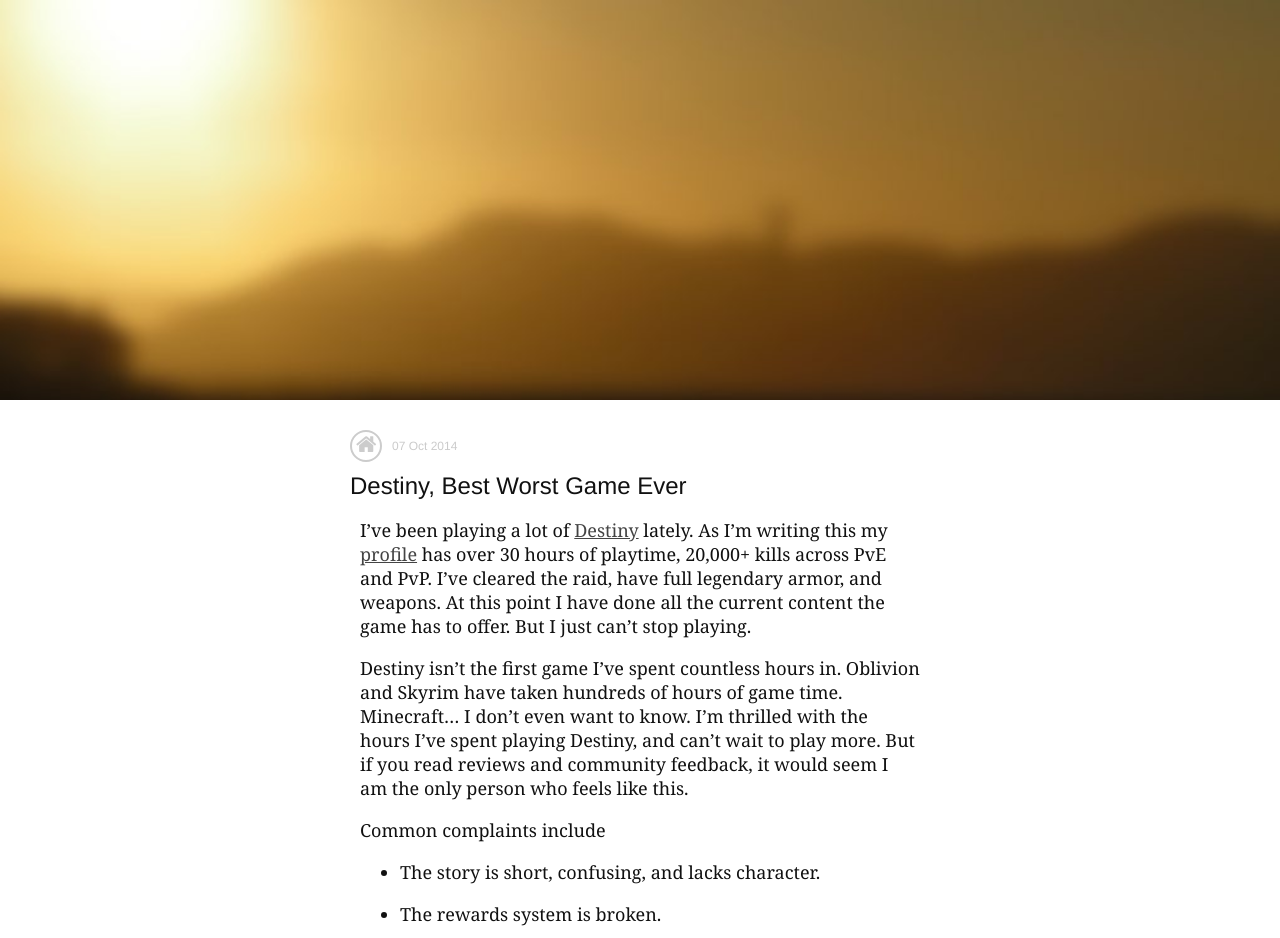
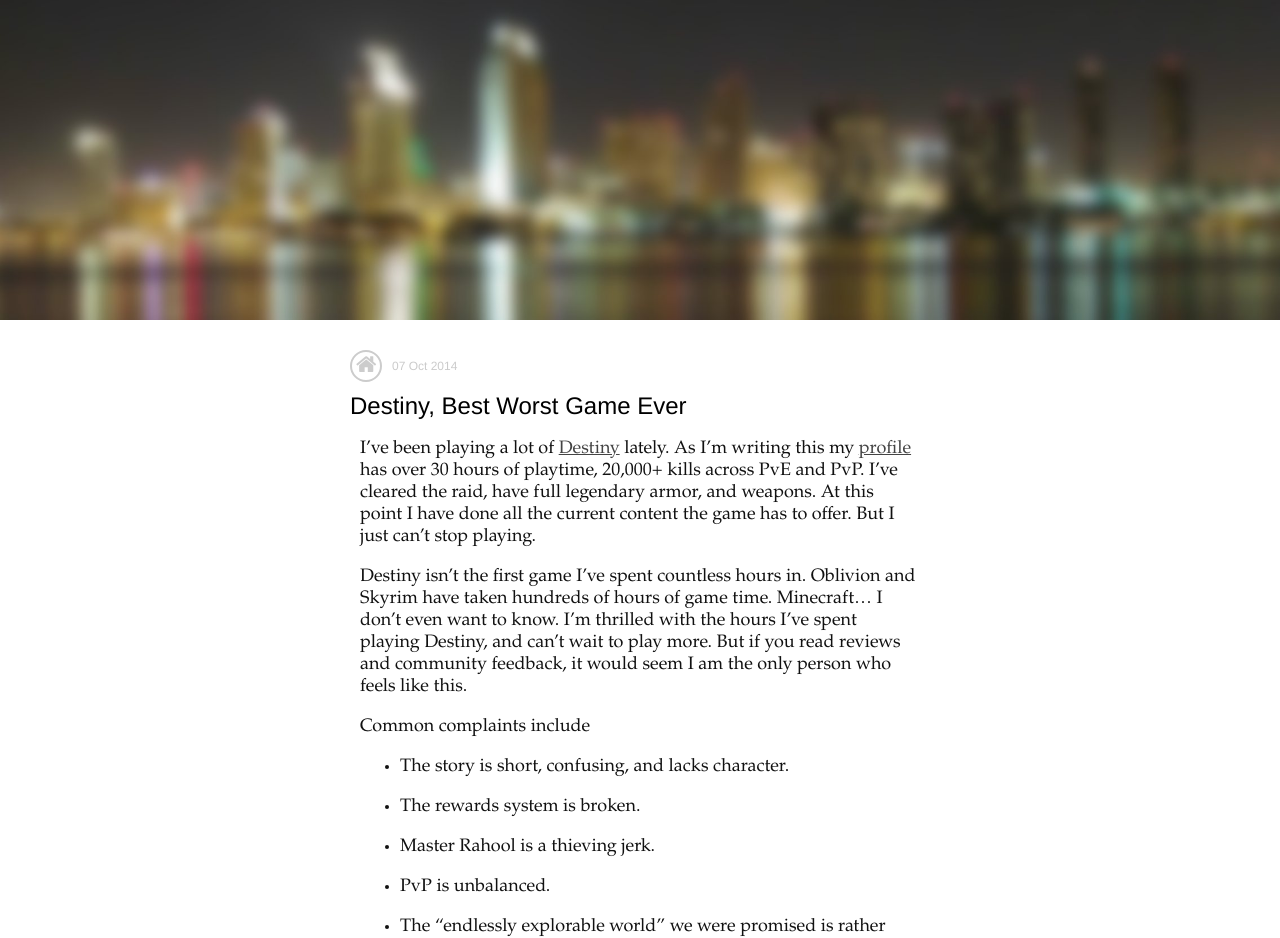
Before and after one commit to skylarsch/skylarsch.github.io, a Jekyll site: the page built from _posts/2014-10-07-destiny.md, in a window 1280 px wide. Shown: the top 938 px of the page. Built offline with Jekyll 4.4.1, drawn with Linux system fonts in a browser that asks for light colours; nearby versions of some CDN libraries; Markdown is read by kramdown in place of the engine named in the settings; comment, search, counter and statistics services are not loaded; some of the changed text lies outside the part shown.

Commit message:
Refactor into clean post

```diff
--- a/_includes/_scripts.html
+++ b/_includes/_scripts.html
@@ -23,5 +23,4 @@
 
   ga('create', 'UA-5809821-6', 'skylarsch.com');
   ga('send', 'pageview');
-
 </script>
--- /dev/null
+++ b/_includes/header.html
@@ -0,0 +1,4 @@
+<div class='header'>
+  <div id='header-image'>
+  </div>
+</div>
--- /dev/null
+++ b/_includes/post.html
@@ -0,0 +1,24 @@
+<div class="post">
+
+  <div class="meta">
+    {% if is_index != 1 %}
+      <a href="/">
+        <div class="home_link">
+          <i class="fa fa-home"></i>
+        </div>
+      </a>
+    {% endif %}
+    <div class="inner-meta">{{ post.date | date_to_string }}</div>
+    <div class="clear"></div>
+  </div>
+
+  <div class="title">
+    {% if post.link %}
+      <a href="{{ post.link }}">{{ post.title }} &#8594;</a>
+    {% else %}
+      <a href="{{ post.url }}">{{ post.title }}</a>
+    {% endif %}
+  </div>
+
+  <div class="body">{{ post.content | markdownify }}</div>
+</div>
--- a/_layouts/main.html
+++ b/_layouts/main.html
@@ -25,7 +25,7 @@
     <meta property="og:type" content="website">
   </head>
   <body>
-    <div class='header_image' id='paralax_header'></div>
+    {% include header.html %}
 
     <div class='content'>
       <div class='body'>{{ content }}</div>
--- a/_layouts/post.html
+++ b/_layouts/post.html
@@ -2,16 +2,5 @@
 layout: main
 ---
 
-<div class="post">
-  <div class="meta">
-    <a href="/">
-      <div class="home_link">
-        <i class="fa fa-home"></i>
-      </div>
-    </a>
-    <div class="inner-meta">{{ page.date | date_to_string }}</div>
-    <div class="clear"></div>
-  </div>
-  <div class="title">{{ page.title }}</div>
-  <div class="body">{{ content }}</div>
-</div>
+{% assign post = page %}
+{% include post.html %}
--- a/css/style.css
+++ /dev/null
@@ -1,291 +0,0 @@
-html {
-  margin: 0;
-}
-
-body {
-  background-color: #FFFFFF;
-  margin: 0;
-  font-family: "Helvetica Neue", Helvetica ,sans-serif;
-  color: #111;
-}
-
-a {
-  color: #444;
-  text-decoration: none;
-}
-a:hover {
-  color: inherit;
-}
-
-.content {
-  margin: 400px auto 0 auto;
-  z-index: 1000;
-  background-color: inherit;
-  position: relative;
-  padding: 20px 0 20px 0;
-  -webkit-transform: translate3d(0,0,0);
-}
-.content .body {
-  padding: 0 10px 0 10px;
-  max-width: 580px;
-  margin: 0 auto 0 auto;
-}
-pre {
-  max-width: 560px;
-  overflow: scroll;
-  border: 1px #DDDDDD solid;
-  border-radius: 5px;
-  padding: 10px;
-}
-
-.header_image {
-  width: 100%;
-  height: 400px;
-  background-size: cover;
-  background-repeat: no-repeat;
-  position: fixed;
-  top: 0;
-  z-index: 0;
-}
-.header_desatruate_blur {
-  -webkit-filter: blur(5px);
-  -webkit-filter: saturate(20%)
-}
-
-.image_class {
-  margin-top: 400px;
-}
-
-/**
- *  Post
- */
-.post {
-  margin: 0 0 40px 0;
-}
-.post .title {
-  font-size: 24px;
-}
-.post .title a {
-  color: black;
-  text-decoration: none;
-}
-.post .meta {
-  color: #CBCBCB;
-  font-size: 12px;
-  margin: 10px 0 10px 0;
-}
-.post .meta .inner-meta {
-  padding-top: 9px;
-  float: left;
-}
-.post .body {
-  font-family: Georgia, Cambria, "Times New Roman", Times, serif;
-  font-size: 18px;
-}
-.post .body img {
-  max-width: 400px;
-  display: block;
-  margin: 10px auto 10px auto;
-  padding: 10px 0 10px 0;
-  border: solid 5px #EEEEEE;
-  border-left-width: 0;
-  border-right-width: 0;
-}
-.post .body blockquote {
-  border: solid 0 #EEEEEE;
-  border-left-width: 5px;
-  padding-left: 20px;
-}
-.post .body a {
-  color: #444;
-  text-decoration: underline;
-}
-.post hr {
-  border-style: none;
-  height: 2px;
-  background-color: #EAEAEA;
-}
-
-/**
- *  Footer
- */
-footer {
-  border: solid 0 #EEEEEE;
-  border-top-width: 2px;
-  background-color: #EAEAEA;
-  z-index: 3;
-}
-footer .content {
-  padding-top: 0 !important;
-  margin: 0 auto 0 auto;
-  max-width: 600px;
-}
-footer .links {
-  border: 0px solid #CDCDCD;
-  border-bottom-width: 1px;
-  margin-bottom: 10px;
-  padding-bottom: 10px;
-  padding-top: 10px;
-}
-footer .avitar {
-  background-image: url("http://www.gravatar.com/avatar/9c08af7fde2b7ac630ea1f1ce412715e.jpg?s=256");
-  background-size: 100%;
-  width: 100px;
-  height: 100px;
-  border-radius: 50px;
-  float: left;
-  margin-right: 20px;
-}
-footer .bio {
-  font-family: Helvetica ,sans-serif;
-  float: left;
-  width: 230px;
-  font-weight: 200px;
-  font-size: 14px;
-  font-style: italic;
-  color: #656565;
-  margin: 0 10px 0 10px;
-}
-footer .info {
-  float: left;
-}
-footer .info .name {
-  font-weight: bold;
-  margin-bottom: 8px;
-}
-footer .info a {
-  text-decoration: none;
-}
-footer .info .link {
-  margin-bottom: 2px;
-}
-footer .open-sky {
-  float: right;
-}
-
-/**
- *  Home Button
- */
-.home_icon {
-  background-color: rgba(255, 255, 255, 0.7);
-  width: 50px;
-  height: 50px;
-  border-radius: 25px;
-  position: fixed;
-  right: 20px;
-  top: 50px;
-}
-
-.home_link {
-  background-color: inherit;
-  font-size: 22px;
-  color: #CCC;
-  background-size: 50%;
-  width: 28px;
-  height: 28px;
-  float: left;
-  background-repeat: no-repeat;
-  background-position: center;
-  margin-right: 10px;
-  border: solid 2px #CCC;
-  border-radius: 16px;
-  transition: all .2s ease-in-out;
-}
-.home_link:hover {
-  color: #888;
-  border-color: #888;
-}
-.home_link i {
-  padding-left: 4px;
-}
-
-.clear {
-  clear: both;
-}
-
-/**
- *  Archive
- */
-.archive_link {
-  text-align: center;
-}
-
-.archive_title {
-  float: left;
-  font-size: 26px;
-  font-weight: bold;
-}
-
-.archive .year {
-  font-weight: bold;
-  font-size: 18px;
-  margin: 10px 0 10px 0;
-}
-.archive .post-title span {
-  color: #AAA;
-}
-.archive .archive-date {
-  display: inline-block;
-  min-width: 60px;
-}
-.archive .archive-dash {
-  margin-right: 10px;
-}
-
-/**
- *  Contact info
- */
-.contact .letters_list {
-  font-size: 20px;
-  margin-bottom: 10px;
-}
-.contact .letter {
-  float: left;
-}
-.contact .end-contact {
-  clear: both;
-}
-.contact i {
-  margin-right: 6px;
-  color: #333;
-}
-.contact i:hover {
-  color: #AAA;
-}
-
-.callout {
-  color: #444;
-}
-
-/**
- *  Projects
- */
-#projects-header {
-   margin-bottom: 40px;
- }
-.project img {
-  max-width: 100px;
-  float: left;
-  margin: 0 20px 0 0;
-  border-radius: 26px;
-}
-.proj-sep {
-  margin-bottom: 60px;
-}
-
-/**
- *  Info Bar
- */
-.bottom_info {
-  text-align: center;
-}
-.bottom_info i {
-  margin-left: 20px;
-}
-span.fa {
-  margin-left: 8px;
-}
-
-.clear {
-  clear: both;
-}
--- /dev/null
+++ b/css/style.scss
@@ -0,0 +1,299 @@
+---
+---
+
+html {
+  margin: 0;
+}
+body {
+  background-color: #FFFFFF;
+  margin: 0;
+  font-family: "Helvetica Neue", Helvetica ,sans-serif;
+  color: #111;
+}
+a {
+  color: #444;
+  text-decoration: none;
+  &:hover {
+    color: inherit;
+  }
+}
+
+/**
+ *  Header Content
+ */
+div.header {
+  #header-image {
+    background: url(/images/headers/san-diego-blur.jpg) no-repeat center center fixed;
+    -webkit-background-size: cover;
+    -moz-background-size: cover;
+    -o-background-size: cover;
+    background-size: cover;
+    height: 320px;
+  }
+}
+
+.content {
+  margin: 0 auto 0 auto;
+  z-index: 1000;
+  background-color: inherit;
+  position: relative;
+  padding: 20px 0 20px 0;
+  -webkit-transform: translate3d(0,0,0);
+  .body {
+    padding: 0 10px 0 10px;
+    max-width: 580px;
+    margin: 0 auto 0 auto;
+  }
+}
+
+/**
+ *  Code Style
+ */
+pre {
+  max-width: 560px;
+  overflow: scroll;
+  border: 1px #DDDDDD solid;
+  border-radius: 5px;
+  padding: 10px;
+}
+
+/**
+ *  Post
+ */
+.post {
+  margin: 0 0 40px 0;
+  .title {
+    font-size: 24px;
+    a {
+      color: black;
+      text-decoration: none;
+      transition: all .2s ease-in-out;
+      &:hover {
+        color: #777;
+      }
+    }
+  }
+  .meta {
+    color: #CBCBCB;
+    font-size: 12px;
+    margin: 10px 0 10px 0;
+    .inner-meta {
+      padding-top: 9px;
+      float: left;
+    }
+  }
+  .body {
+    font-family: Garamond, Georgia, "Times New Roman", Times, serif;
+    font-size: 18px;
+    img {
+      max-width: 400px;
+      display: block;
+      margin: 10px auto 10px auto;
+      padding: 10px 0 10px 0;
+      border: solid 5px #EEEEEE;
+      border-left-width: 0;
+      border-right-width: 0;
+    }
+    blockquote {
+      border: solid 0 #EEEEEE;
+      border-left-width: 5px;
+      padding-left: 20px;
+    }
+    a {
+      color: #444;
+      text-decoration: underline;
+      transition: all .2s ease-in-out;
+      &:hover {
+        color: #8D1C14;
+      }
+    }
+  }
+  hr {
+    border-style: none;
+    height: 2px;
+    background-color: #EAEAEA;
+  }
+}
+
+/**
+ *  Footer
+ */
+footer {
+  border: solid 0 #EEEEEE;
+  border-top-width: 2px;
+  background-color: #EAEAEA;
+  z-index: 3;
+  .content {
+    padding-top: 0 !important;
+    margin: 0 auto 0 auto;
+    max-width: 600px;
+  }
+  .links {
+    border: 0px solid #CDCDCD;
+    border-bottom-width: 1px;
+    margin-bottom: 10px;
+    padding-bottom: 10px;
+    padding-top: 10px;
+  }
+  .avitar {
+    background-image: url("http://www.gravatar.com/avatar/9c08af7fde2b7ac630ea1f1ce412715e.jpg?s=256");
+    background-size: 100%;
+    width: 100px;
+    height: 100px;
+    border-radius: 50px;
+    float: left;
+    margin-right: 20px;
+  }
+  .bio {
+    font-family: Helvetica ,sans-serif;
+    float: left;
+    width: 230px;
+    font-weight: 200px;
+    font-size: 14px;
+    font-style: italic;
+    color: #656565;
+    margin: 0 10px 0 10px;
+  }
+  .info {
+    float: left;
+    .name {
+      font-weight: bold;
+      margin-bottom: 8px;
+    }
+    .link {
+      margin-bottom: 2px;
+    }
+  }
+  .open-sky {
+    float: right;
+  }
+}
+
+/**
+ *  Home Button
+ */
+.home_icon {
+  background-color: rgba(255, 255, 255, 0.7);
+  width: 50px;
+  height: 50px;
+  border-radius: 25px;
+  position: fixed;
+  right: 20px;
+  top: 50px;
+}
+
+.home_link {
+  background-color: inherit;
+  font-size: 22px;
+  color: #CCC;
+  background-size: 50%;
+  width: 28px;
+  height: 28px;
+  float: left;
+  background-repeat: no-repeat;
+  background-position: center;
+  margin-right: 10px;
+  border: solid 2px #CCC;
+  border-radius: 16px;
+  transition: all .2s ease-in-out;
+  &:hover {
+    color: #888;
+    border-color: #888;
+  }
+  i {
+    padding-left: 4px;
+  }
+}
+
+.clear {
+  clear: both;
+}
+
+/**
+ *  Archive
+ */
+.archive_link {
+  text-align: center;
+}
+.archive_title {
+  float: left;
+  font-size: 26px;
+  font-weight: bold;
+}
+.archive {
+  .year {
+    font-weight: bold;
+    font-size: 18px;
+    margin: 10px 0 10px 0;
+  }
+  .post-title {
+    span {
+      color: #AAA;
+    }
+  }
+  .archive-date {
+    display: inline-block;
+    min-width: 60px;
+  }
+  .archive-dash {
+    margin-right: 10px;
+  }
+}
+
+/**
+ *  Contact info
+ */
+.contact {
+  .letters_list {
+    font-size: 20px;
+    margin-bottom: 10px;
+  }
+  .letter {
+    float: left;
+  }
+  .end-contact {
+    clear: both;
+  }
+  i {
+    margin-right: 6px;
+    color: #333;
+    &:hover {
+      color: #AAA;
+    }
+  }
+}
+.callout {
+  color: #444;
+}
+
+/**
+ *  Projects
+ */
+#projects-header {
+   margin-bottom: 40px;
+ }
+.project img {
+  max-width: 100px;
+  float: left;
+  margin: 0 20px 0 0;
+  border-radius: 26px;
+}
+.proj-sep {
+  margin-bottom: 60px;
+}
+
+/**
+ *  Info Bar
+ */
+.bottom_info {
+  text-align: center;
+}
+.bottom_info i {
+  margin-left: 20px;
+}
+span.fa {
+  margin-left: 8px;
+}
+.clear {
+  clear: both;
+}
```
Also changed, not shown: _posts/2014-10-07-destiny.md (+1 -1 lines), index.html (+2 -14 lines).
